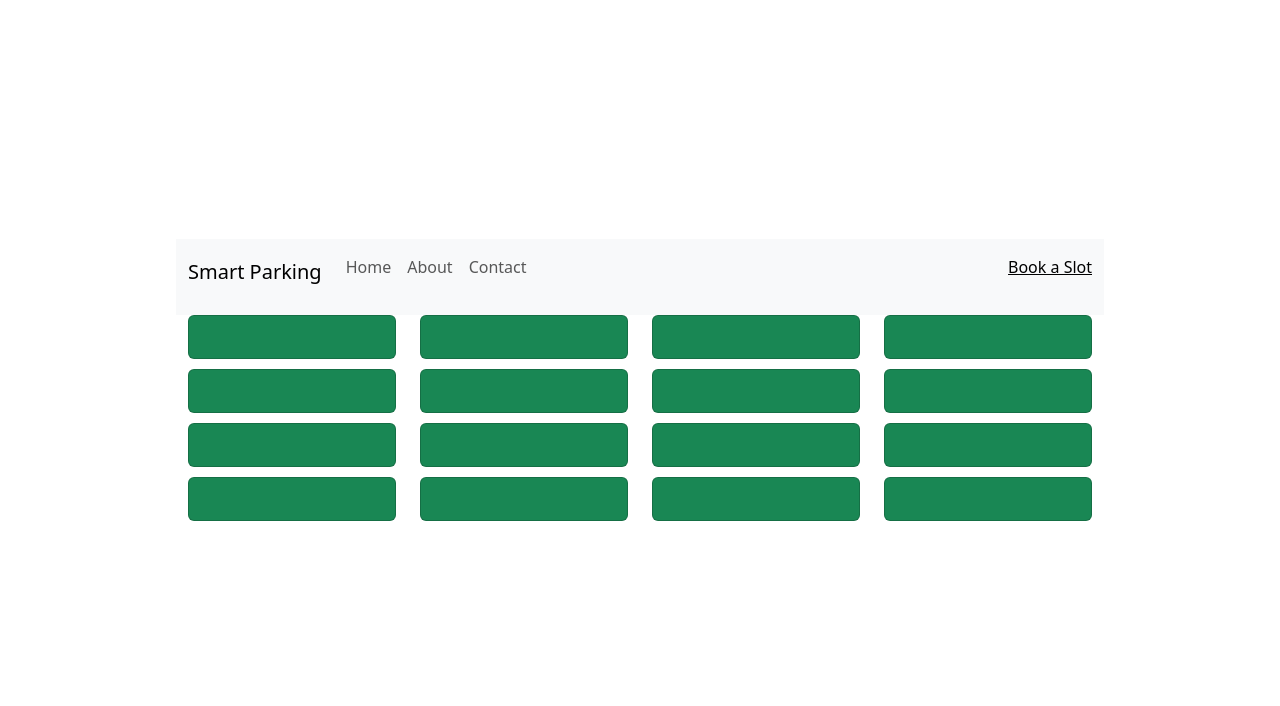
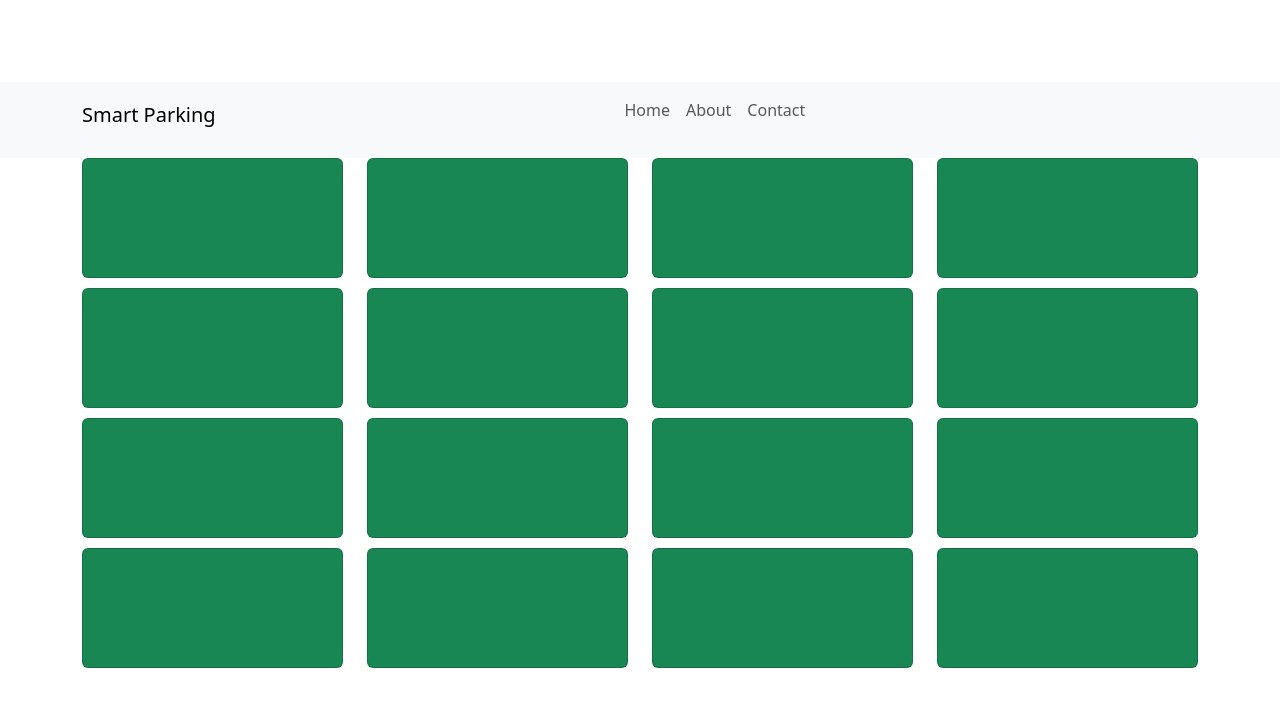
Before and after one commit to 0xZainRaza/Smart-parking-system, a React (Vite) app: page / in a window 1280 px wide. Shown: the top 706 px of the page. Built offline with nearby package versions, Linux system fonts and the light colour scheme.

Commit message:
Added form pop-up

```diff
--- a/src/App.jsx
+++ b/src/App.jsx
@@ -3,10 +3,10 @@ import ParkingGrid from "./components/ParkingGrid";
 
 function App() {
   return (
-    <>
-      <Header />
+    <div id="app">
+      <Header id="header"/>
       <ParkingGrid />
-    </>
+    </div>
   )
 }
 
--- a/src/components/Header.jsx
+++ b/src/components/Header.jsx
@@ -10,11 +10,6 @@ function Header() {
           <Nav.Link href="#">About</Nav.Link>
           <Nav.Link href="#">Contact</Nav.Link>
         </Nav>
-        <Navbar.Collapse className="justify-content-end">
-          <Navbar.Text>
-            <a href="#">Book a Slot</a>
-          </Navbar.Text>
-        </Navbar.Collapse>
       </Container>
     </Navbar>
   );
--- a/src/components/ParkForm.jsx
+++ b/src/components/ParkForm.jsx
@@ -1,10 +1,32 @@
+/* eslint-disable react/prop-types */
+// import { useState } from 'react';
+// import Button from 'react-bootstrap/Button';
+// import Form from 'react-bootstrap/Form';
+
+
+// function Example() {
+
+
+//   return (
+//     <>
+//       <Button variant="primary" onClick={handleShow}>
+//         Launch demo modal
+//       </Button>
+
+//     </>
+//   );
+// }
+
+// export default Example;
+
 import { useState } from 'react';
 import Form from 'react-bootstrap/Form';
 import Button from 'react-bootstrap/Button';
 import Row from 'react-bootstrap/Row';
 import Col from 'react-bootstrap/Col';
+import Modal from 'react-bootstrap/Modal';
 
-function ParkForm() {
+function ParkForm({show, handleClose}) {
   const [formData, setFormData] = useState({
     firstName: '',
     lastNamfe: '',
@@ -31,6 +53,7 @@ function ParkForm() {
 
       if (response.ok) {
         console.log('Form submitted successfully');
+        handleClose()
         // Add any additional logic after successful form submission
       } else {
         console.error('Failed to submit form');
@@ -50,6 +73,11 @@ function ParkForm() {
 
   return (
     <div>
+      <Modal show={show} onHide={handleClose}>
+        <Modal.Header>
+          <Modal.Title>Parking Form</Modal.Title>
+        </Modal.Header>
+        <Modal.Body>
       <Form onSubmit={handleSubmit}>
         <h1>Parking Application Form</h1>
         <Row className="mb-3">
@@ -135,10 +163,17 @@ function ParkForm() {
             value={formData.model}
           />
         </Form.Group>
-        <Button variant="primary" type="submit" style={{ display: 'block', margin: '0 auto' }}>
-          Send
-        </Button>
       </Form>
+      </Modal.Body>
+        <Modal.Footer>
+          <Button variant="secondary" onClick={handleClose}>
+            Close
+          </Button>
+          <Button variant="primary" onClick={handleSubmit}>
+            Send
+          </Button>
+        </Modal.Footer>
+      </Modal>
     </div>
   );
 }
--- a/src/components/ParkingSlot.jsx
+++ b/src/components/ParkingSlot.jsx
@@ -1,20 +1,29 @@
 /* eslint-disable react/prop-types */
+import { useState } from 'react';
 import { Card } from 'react-bootstrap';
+import ParkForm from './ParkForm';
 
 function ParkingSlot({ slot }) {
+  const [show, setShow] = useState(false);
+
+  const handleClose = () => setShow(false);
+  const handleShow = () => setShow(true);
+
+
   const isAvailable = slot.available;
   const statusColor = isAvailable ? 'success' : 'danger';
 
-
   const handleClick = () => {
-    if (isAvailable) {
-      console.log(true);
+    if (isAvailable && !show) {
+      handleShow();
     }
   }
 
   return (
-    <Card bg={statusColor} text={isAvailable ? 'dark' : 'white'}>
-      <Card.Body onClick={handleClick}>{slot.name}</Card.Body>
+    <Card id="card" bg={statusColor} text={isAvailable ? 'dark' : 'white'}>
+      <Card.Body onClick={handleClick}>
+          <ParkForm show={show} handleClose={handleClose}></ParkForm>
+      </Card.Body>
     </Card>
   );
 }
--- a/src/index.css
+++ b/src/index.css
@@ -1,3 +1,11 @@
+#app {
+  width: 100vw;
+}
+
+#card {
+  height: 15vh;
+}
+
 div {
   display: block;
   margin: 0 auto;
```
